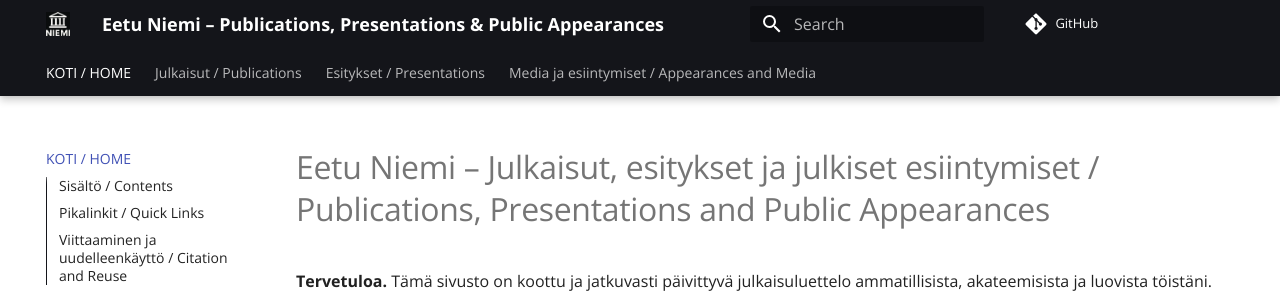
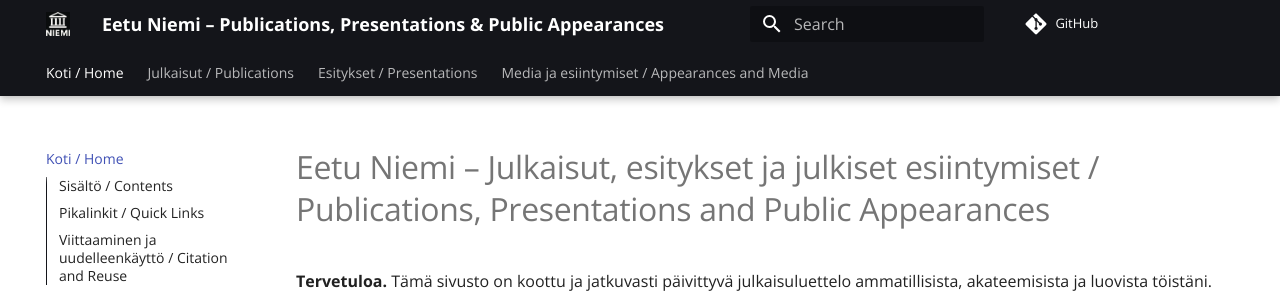
Before and after one commit to eetuniemiphd/eetuniemi, an MkDocs documentation site: the page built from docs/index.md, in a window 1280 px wide. Shown: the top 293 px of the page. Built offline with MkDocs 1.6.1 and Material for MkDocs 9.7.7, drawn with Linux system fonts in a browser that asks for light colours; comment, search, counter and statistics services are not loaded.

```diff
--- a/mkdocs.yml
+++ b/mkdocs.yml
@@ -27,7 +27,7 @@ plugins:
       lang: [en, fi]
 
 nav:
-  - KOTI / HOME: index.md
+  - Koti / Home: index.md
   - Julkaisut / Publications: publications.md
   - Esitykset / Presentations: presentations.md
   - Media ja esiintymiset / Appearances and Media: appearances-media.md
```
